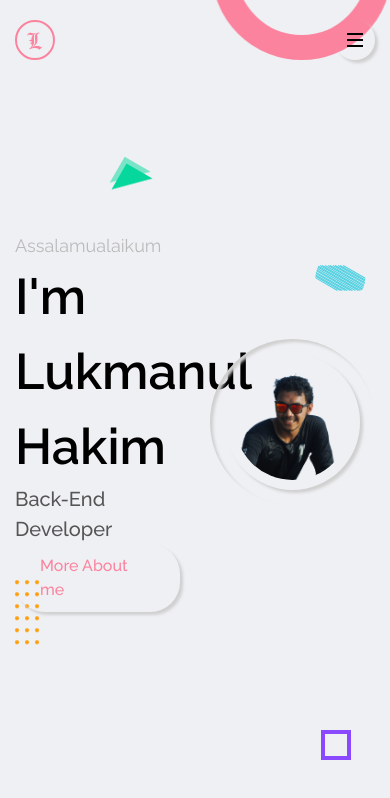
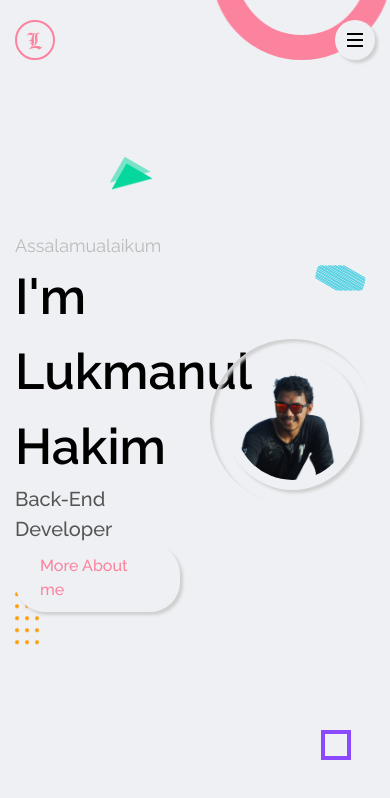
Before and after one commit to LukmanulHakim18/LukmanulHakim18.github.io, a plain HTML site: page index.html in a window 390 px wide. Drawn offline with Linux system fonts and the light colour scheme.

Commit message:
perbaikan style button

```diff
--- a/assets/css/style.css
+++ b/assets/css/style.css
@@ -100,6 +100,7 @@ img{
     border-radius: 30px;
     transition: all 0.3s ease;
     display: inline-block;
+    background-color: var(--bg-black-50);
 }
 .btn-1:after{
     border-radius: 30px;
@@ -231,6 +232,7 @@ img{
     border-radius: 50%;
     justify-content: center;
     transition: all 0.3s ease;
+    background-color: var(--bg-black-50);
 }
 .header .hamburger-btn:after{
     border-radius: 50%;
```
